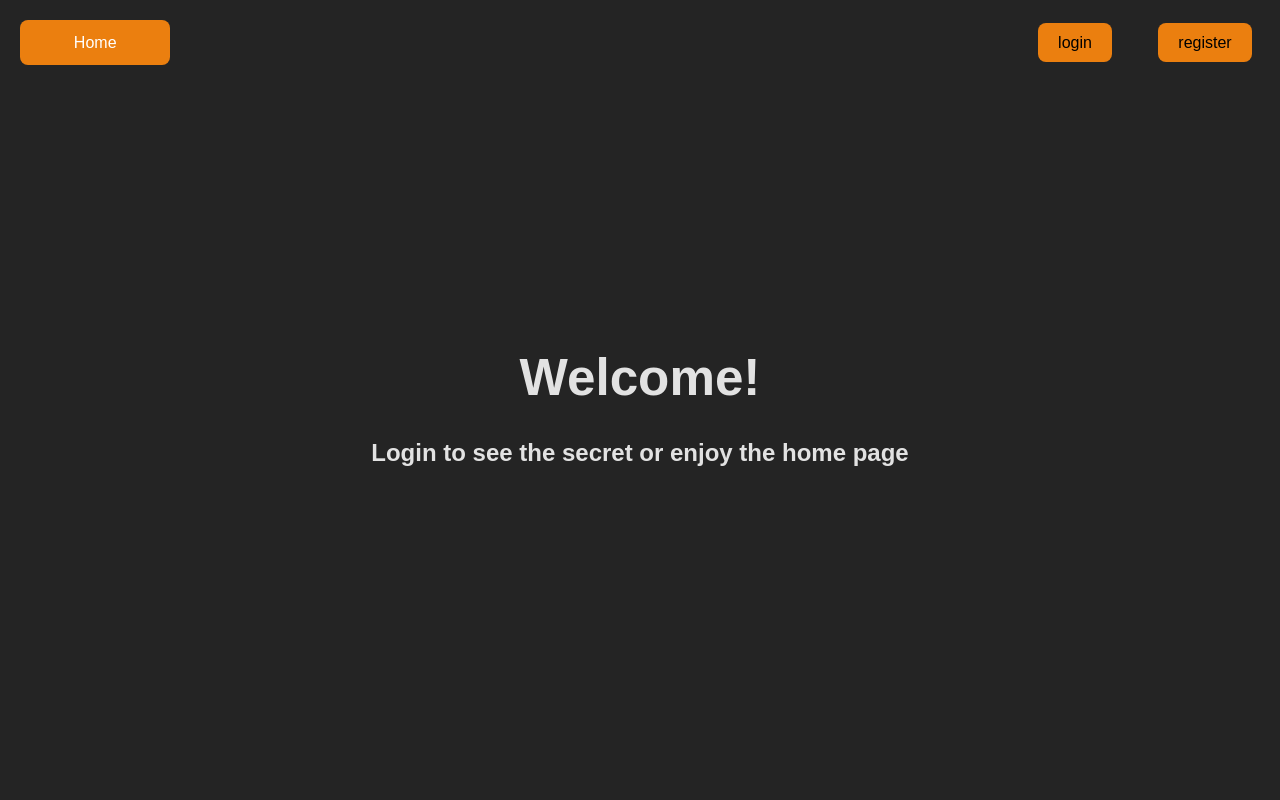
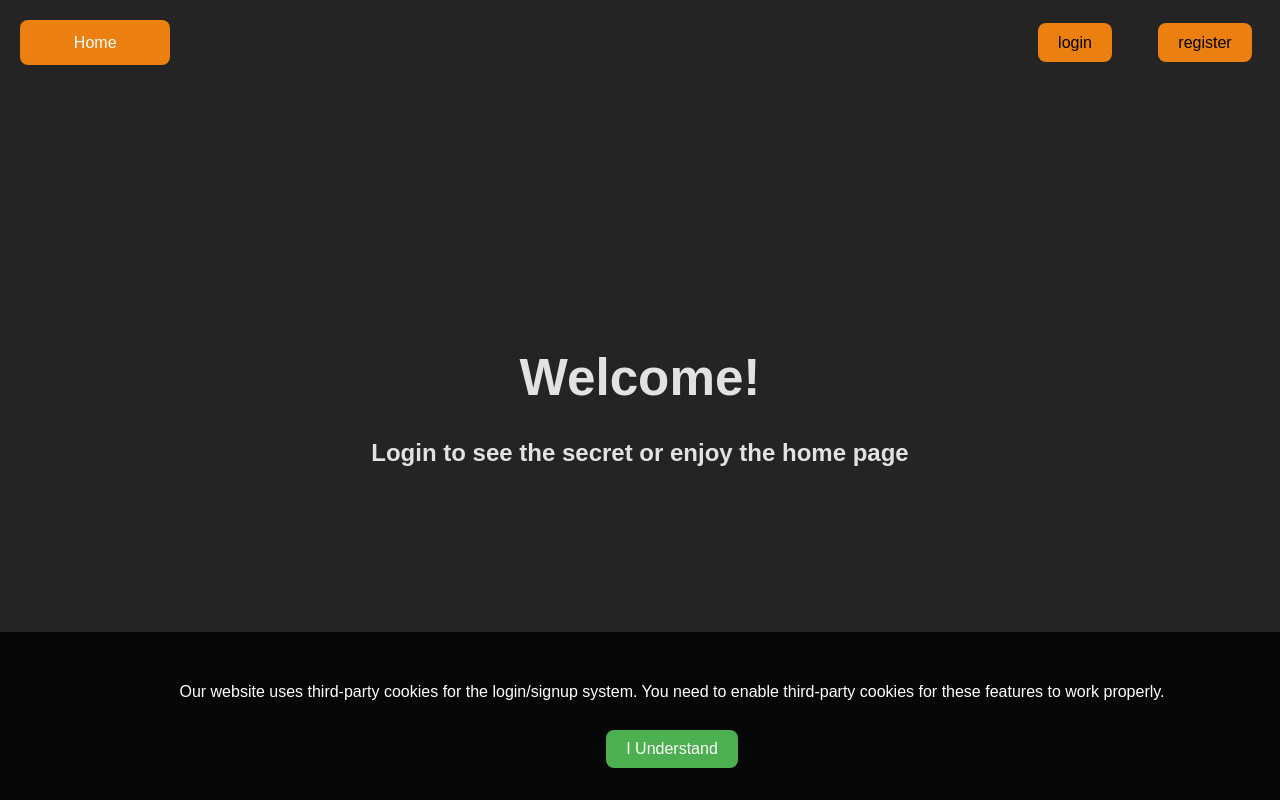
Before and after one commit to andrewymin/user-auth, a React (Vite) app in the folder client/: page / in a window 1280 px wide. Built offline with nearby package versions, Linux system fonts and the light colour scheme; no server answers.

Commit message:
add consent component for cookies

```diff
--- a/client/src/App.css
+++ b/client/src/App.css
@@ -439,3 +439,39 @@ nav#sidebar {
 .sc-grid {
   grid-column: 2;
 }
+
+.cookie-consent-container {
+  position: fixed;
+  bottom: 0;
+  left: 0;
+  right: 0;
+  width: 100vw;
+  background-color: rgba(0, 0, 0, 0.8);
+  color: white;
+  padding: 2rem;
+  z-index: 1000;
+}
+
+.cookie-consent-message {
+  display: flex;
+  flex-direction: column;
+  align-items: center;
+}
+
+.cookie-consent-message > p {
+  padding: 0 3rem;
+}
+
+.consent-button {
+  margin-top: 10px;
+  padding: 10px 20px;
+  background-color: #4CAF50;
+  color: white;
+  border: none;
+  cursor: pointer;
+  font-size: 16px;
+}
+
+.consent-button:hover {
+  background-color: #45a049;
+}
--- a/client/src/App.jsx
+++ b/client/src/App.jsx
@@ -3,34 +3,14 @@ import "./App.css";
 import { BrowserRouter, Routes, Route } from "react-router-dom";
 import { AuthProvider } from "./context/AuthContext";
 import AllRoutes from "./AllRoutes";
-///////// Uncomment if not using Allroutes component if its causing deployment problems
-// import Index from "./pages/index";
-// import Register from "./pages/register";
-// import Login from "./pages/login";
-// import Secret from "./pages/secret";
-// import VerificationCode from "./pages/verify";
-// import Dashboard from "./pages/Dashboard";
-// import ResetPassPage from "./pages/newPassword";
-// import NotFound from "./pages/NotFound";
-// import Protected from "./components/Protected";
+import ThirdPartyCookieConsent from "./components/ThirdPartyCookieConsent";
 
 function App() {
   return (
     <BrowserRouter>
       <AuthProvider>
         <AllRoutes />
-        {/* <Routes>
-          <Route path="/" element={<Index />} />
-          <Route path="/login" element={<Login />} />
-          <Route path="/register" element={<Register />} />
-          <Route element={<Protected />}>
-            <Route path="/secret" element={<Secret />} />
-            <Route path="/verify" element={<VerificationCode />} />
-            <Route path="/dashboard/:cat" element={<Dashboard />} />
-            <Route path="/password-reset/:token" element={<ResetPassPage />} />
-          </Route>
-          <Route path="*" element={<NotFound />} />
-        </Routes> */}
+        <ThirdPartyCookieConsent />
       </AuthProvider>
     </BrowserRouter>
   );
--- /dev/null
+++ b/client/src/components/ThirdPartyCookieConsent.jsx
@@ -0,0 +1,38 @@
+import { useEffect, useState } from "react";
+
+function ThirdPartyCookieConsent(props) {
+  const [isVisible, setIsVisible] = useState(true);
+  useEffect(() => {
+    checkConsent();
+  }, []);
+
+  const checkConsent = () => {
+    const consent = localStorage.getItem("third-party-cookie-consent");
+    if (!consent) return;
+    setIsVisible(false);
+  };
+
+  const handleConsent = () => {
+    localStorage.setItem("third-party-cookie-consent", "true");
+    setIsVisible(false);
+  };
+
+  if (!isVisible) return null;
+
+  return (
+    <div className="cookie-consent-container">
+      <div className="cookie-consent-message">
+        <p>
+          Our website uses third-party cookies for the login/signup system. You
+          need to enable third-party cookies for these features to work
+          properly.
+        </p>
+        <button onClick={handleConsent} className="consent-button">
+          I Understand
+        </button>
+      </div>
+    </div>
+  );
+}
+
+export default ThirdPartyCookieConsent;
```
